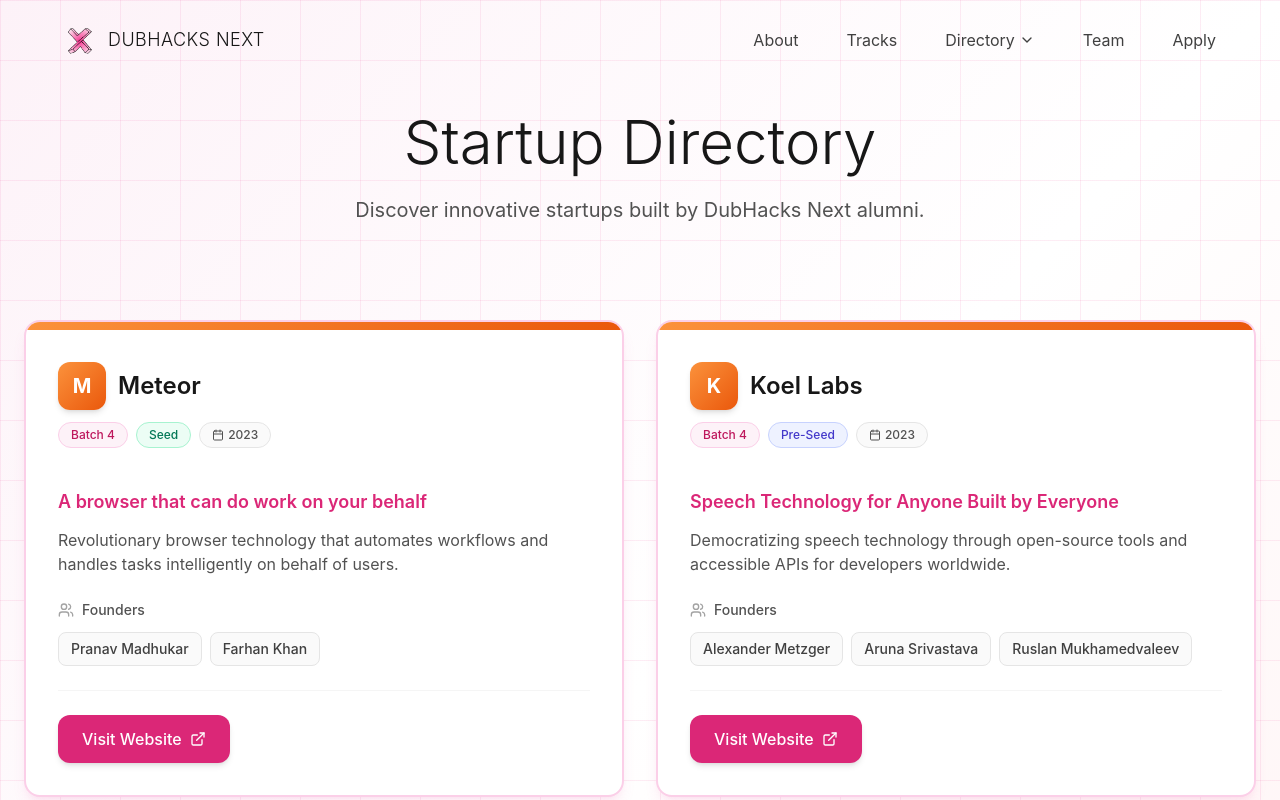
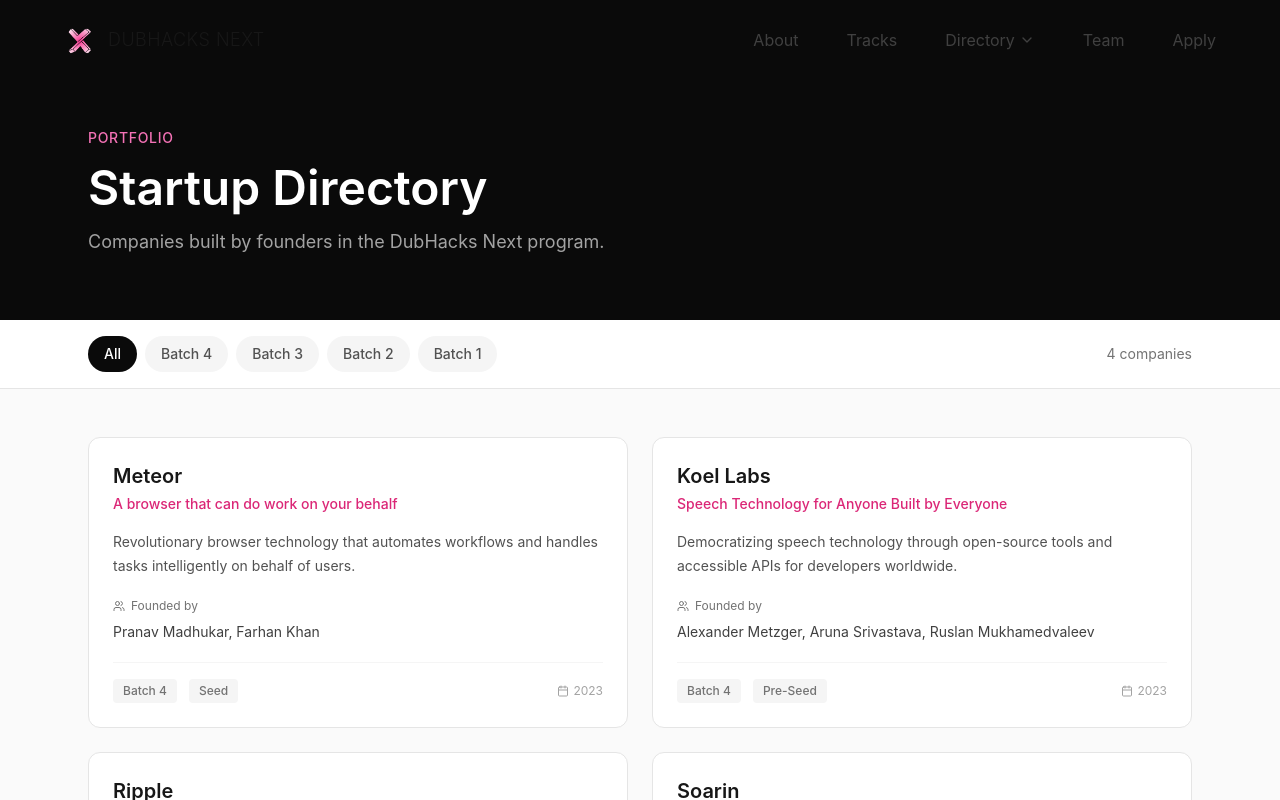
Before and after one commit to v-kliu/dubhacks-next, a React (Create React App) app: page /startup-directory in a window 1280 px wide. Shown: the top 800 px of the page. Built offline with nearby package versions, Linux system fonts and the light colour scheme.

Commit message:
updated startup directory page and corrected a small loading bug

```diff
--- a/src/components/StartupDirectory.tsx
+++ b/src/components/StartupDirectory.tsx
@@ -1,6 +1,6 @@
 import React, { useState, useEffect } from 'react';
 import { motion } from 'framer-motion';
-import { ExternalLink, Users, Calendar } from 'lucide-react';
+import { Users, Calendar, ArrowUpRight } from 'lucide-react';
 
 interface Startup {
   name: string;
@@ -15,28 +15,13 @@
 
 const StartupDirectory: React.FC = () => {
   const [startups, setStartups] = useState<Startup[]>([]);
+  const [selectedBatch, setSelectedBatch] = useState<string>('All');
 
-  // Function to get batch-specific gradient colors
-  const getBatchGradient = (batch: string): string => {
-    const batchGradients: { [key: string]: string } = {
-      'Batch 1': 'from-purple-400 to-purple-600',
-      'Batch 2': 'from-green-400 to-green-600',
-      'Batch 3': 'from-blue-400 to-blue-600',
-      'Batch 4': 'from-orange-400 to-orange-600',
-    };
-    return batchGradients[batch] || 'from-neutral-400 to-neutral-600';
-  };
+  const batches = ['All', 'Batch 4', 'Batch 3', 'Batch 2', 'Batch 1'];
 
-  // Function to get stage-specific colors
-  const getStageColor = (stage: string): string => {
-    const stageColors: { [key: string]: string } = {
-      'Pre-Seed': 'bg-indigo-50 text-indigo-700 border-indigo-200',
-      'Seed': 'bg-emerald-50 text-emerald-700 border-emerald-200',
-      'Series A': 'bg-cyan-50 text-cyan-700 border-cyan-200',
-      'Series B+': 'bg-violet-50 text-violet-700 border-violet-200',
-    };
-    return stageColors[stage] || 'bg-gray-50 text-gray-700 border-gray-200';
-  };
+  const filteredStartups = selectedBatch === 'All'
+    ? startups
+    : startups.filter(s => s.batch === selectedBatch);
 
   // Parse startups from text file
   const parseStartups = (data: string): Startup[] => {
@@ -102,124 +87,130 @@
 
 
   return (
-    <div className="relative min-h-screen bg-gradient-to-br from-primary-50 via-white to-accent-50">
-      <div className="grid-overlay absolute inset-0 w-full h-full" style={{ minHeight: '100%', height: 'auto' }}></div>
-
+    <div className="min-h-screen bg-neutral-50">
       {/* Header */}
-      <div className="relative pt-28 pb-12 px-6 z-10">
-        <div className="max-w-7xl mx-auto">
+      <div className="bg-black text-white">
+        <div className="max-w-6xl mx-auto px-6 pt-32 pb-16">
           <motion.div
             initial={{ opacity: 0, y: 20 }}
             animate={{ opacity: 1, y: 0 }}
-            transition={{ duration: 0.6 }}
-            className="text-center"
+            transition={{ duration: 0.5 }}
           >
-            <h1 className="text-5xl md:text-6xl font-light text-neutral-900 mb-6">
+            <p className="text-primary-400 text-sm font-medium tracking-wider uppercase mb-4">
+              Portfolio
+            </p>
+            <h1 className="text-4xl md:text-5xl font-semibold mb-4">
               Startup Directory
             </h1>
-            <p className="text-neutral-600 text-lg md:text-xl max-w-2xl mx-auto">
-              Discover innovative startups built by DubHacks Next alumni.
+            <p className="text-neutral-400 text-lg max-w-xl">
+              Companies built by founders in the DubHacks Next program.
             </p>
           </motion.div>
         </div>
       </div>
 
+      {/* Filter Bar */}
+      <div className="sticky top-16 z-20 bg-white border-b border-neutral-200">
+        <div className="max-w-6xl mx-auto px-6 py-4">
+          <div className="flex items-center gap-2 overflow-x-auto">
+            {batches.map((batch) => (
+              <button
+                key={batch}
+                onClick={() => setSelectedBatch(batch)}
+                className={`px-4 py-2 text-sm font-medium rounded-full whitespace-nowrap transition-colors ${
+                  selectedBatch === batch
+                    ? 'bg-black text-white'
+                    : 'bg-neutral-100 text-neutral-600 hover:bg-neutral-200'
+                }`}
+              >
+                {batch}
+              </button>
+            ))}
+            <div className="ml-auto text-sm text-neutral-500">
+              {filteredStartups.length} {filteredStartups.length === 1 ? 'company' : 'companies'}
+            </div>
+          </div>
+        </div>
+      </div>
+
       {/* Results */}
-      <div className="relative max-w-7xl mx-auto px-6 py-12 z-10">
-        <div className="grid grid-cols-1 lg:grid-cols-2 gap-8">
-          {startups.map((startup, index) => (
-            <motion.div
+      <div className="max-w-6xl mx-auto px-6 py-12">
+        <div className="grid grid-cols-1 md:grid-cols-2 gap-6">
+          {filteredStartups.map((startup, index) => (
+            <motion.article
               key={startup.name}
               initial={{ opacity: 0, y: 20 }}
               animate={{ opacity: 1, y: 0 }}
-              transition={{ duration: 0.5, delay: index * 0.1 }}
+              transition={{ duration: 0.4, delay: index * 0.05 }}
               className="group"
             >
-              <div className="bg-white rounded-2xl border-2 border-primary-200 shadow-lg shadow-primary-500/10 overflow-hidden transition-all duration-300 hover:shadow-xl hover:shadow-primary-500/20 hover:-translate-y-1 h-full flex flex-col">
-                {/* Gradient Header */}
-                <div className={`h-2 bg-gradient-to-r ${getBatchGradient(startup.batch)}`}></div>
-
-                <div className="p-8 flex-1 flex flex-col">
+              <a
+                href={startup.website}
+                target="_blank"
+                rel="noopener noreferrer"
+                className="block bg-white border border-neutral-200 rounded-xl p-6 h-full transition-all duration-200 hover:border-neutral-300 hover:shadow-lg"
+              >
                 {/* Header */}
-                  <div className="flex items-start justify-between mb-6">
-                    <div className="flex-1">
-                      <div className="flex items-center gap-3 mb-3">
-                        <div className={`w-12 h-12 rounded-xl bg-gradient-to-br ${getBatchGradient(startup.batch)} flex items-center justify-center shadow-md`}>
-                          <span className="text-white font-bold text-xl">
-                            {startup.name.charAt(0)}
-                          </span>
+                <div className="flex items-start justify-between mb-4">
+                  <div className="flex-1 min-w-0">
+                    <div className="flex items-center gap-2 mb-1">
+                      <h2 className="text-xl font-semibold text-neutral-900 truncate">
+                        {startup.name}
+                      </h2>
+                      <ArrowUpRight
+                        size={18}
+                        className="text-neutral-400 opacity-0 group-hover:opacity-100 transition-opacity flex-shrink-0"
+                      />
                     </div>
-                        <h3 className="text-2xl font-semibold text-neutral-900">
-                          {startup.name}
-                        </h3>
+                    <p className="text-primary-600 font-medium text-sm">
+                      {startup.tagline}
+                    </p>
+                  </div>
                 </div>
 
-                      {/* Badges */}
-                      <div className="flex items-center gap-2 flex-wrap mb-4">
-                        <span className="px-3 py-1 text-xs rounded-full font-medium bg-primary-50 text-primary-700 border border-primary-200">
+                {/* Description */}
+                <p className="text-neutral-600 text-sm leading-relaxed mb-5 line-clamp-3">
+                  {startup.description}
+                </p>
+
+                {/* Founders */}
+                {startup.founders && startup.founders.length > 0 && (
+                  <div className="mb-5">
+                    <div className="flex items-center gap-1.5 text-xs text-neutral-500 mb-2">
+                      <Users size={12} />
+                      <span>Founded by</span>
+                    </div>
+                    <p className="text-sm text-neutral-700">
+                      {startup.founders.join(', ')}
+                    </p>
+                  </div>
+                )}
+
+                {/* Meta */}
+                <div className="flex items-center gap-3 pt-4 border-t border-neutral-100">
+                  <span className="text-xs font-medium text-neutral-500 bg-neutral-100 px-2.5 py-1 rounded">
                     {startup.batch}
                   </span>
-                        <span className={`px-3 py-1 text-xs rounded-full font-medium border ${getStageColor(startup.stage)}`}>
+                  <span className="text-xs font-medium text-neutral-500 bg-neutral-100 px-2.5 py-1 rounded">
                     {startup.stage}
                   </span>
                   {startup.founded && (
-                          <span className="px-3 py-1 text-xs rounded-full font-medium bg-neutral-50 text-neutral-600 border border-neutral-200 flex items-center gap-1">
+                    <span className="text-xs text-neutral-400 flex items-center gap-1 ml-auto">
                       <Calendar size={12} />
                       {startup.founded}
                     </span>
                   )}
                 </div>
-                    </div>
-                  </div>
-
-                  {/* Tagline */}
-                  <p className="text-lg font-semibold text-primary-600 mb-3">
-                    {startup.tagline}
-                  </p>
-
-                  {/* Description */}
-                  <p className="text-neutral-600 mb-6 flex-1">
-                    {startup.description}
-                  </p>
-
-                  {/* Founders */}
-                  {startup.founders && startup.founders.length > 0 && (
-                    <div className="mb-6 pb-6 border-b border-neutral-100">
-                      <div className="flex items-center gap-2 mb-3">
-                        <Users size={16} className="text-neutral-400" />
-                        <span className="text-sm text-neutral-600 font-medium">Founders</span>
-                      </div>
-                      <div className="flex flex-wrap gap-2">
-                        {startup.founders.map((founder, idx) => (
-                          <span
-                            key={idx}
-                            className="px-3 py-1.5 text-sm rounded-lg font-medium bg-neutral-50 text-neutral-700 border border-neutral-200"
-                          >
-                            {founder}
-                          </span>
-                        ))}
-                      </div>
-                    </div>
-                  )}
-
-                  {/* Website Link */}
-                  <div className="mt-auto">
-                    <a
-                      href={startup.website}
-                      target="_blank"
-                      rel="noopener noreferrer"
-                      className="inline-flex items-center gap-2 px-6 py-3 bg-primary-600 text-white rounded-xl font-medium hover:bg-primary-700 transition-all duration-200 shadow-md hover:shadow-lg group-hover:scale-105"
-                    >
-                      <span>Visit Website</span>
-                      <ExternalLink size={16} />
               </a>
-                  </div>
-                </div>
-              </div>
-            </motion.div>
+            </motion.article>
           ))}
         </div>
 
+        {filteredStartups.length === 0 && (
+          <div className="text-center py-16">
+            <p className="text-neutral-500">No startups found for this filter.</p>
+          </div>
+        )}
       </div>
     </div>
   );
```
Also changed, not shown: src/App.tsx (+17 -2 lines). Lines whose indentation alone changed are shown as unchanged.
